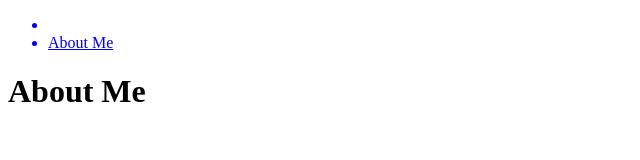
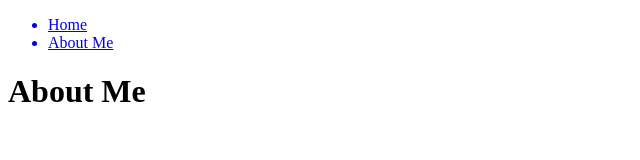
Before and after one commit to CCPS3942761/CCPS3942761.github.io, a plain HTML site: page aboutme.html in a window 1280 px wide. Shown: the full height of the page, 0-640 px from the left. Drawn offline with Linux system fonts and the light colour scheme.

Commit message:
Update aboutme.html

```diff
--- a/aboutme.html
+++ b/aboutme.html
@@ -6,7 +6,7 @@
   <header>
     <nav>
       <ul>
-        <a href="./index.html"><li></li></a>
+        <a href="./index.html"><li>Home</li></a>
         <a href="./aboutme.html"><li>About Me</li></a>
       </ul>
     </nav>
```
